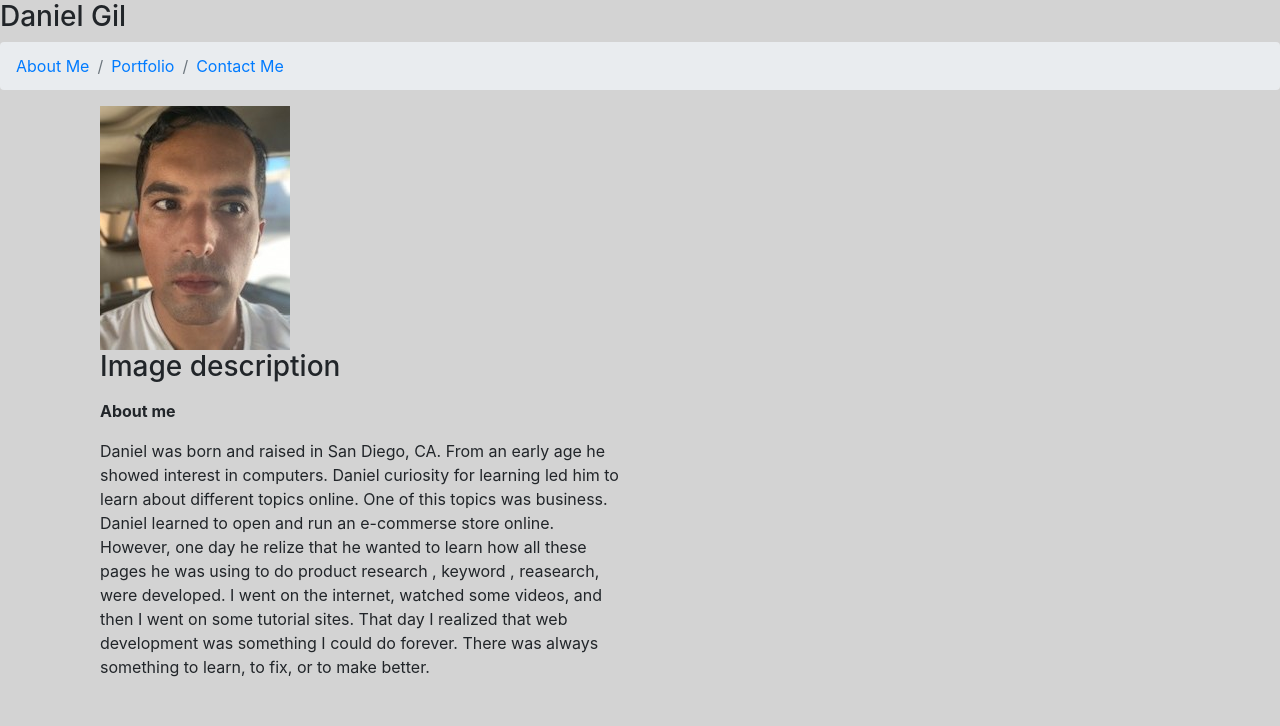
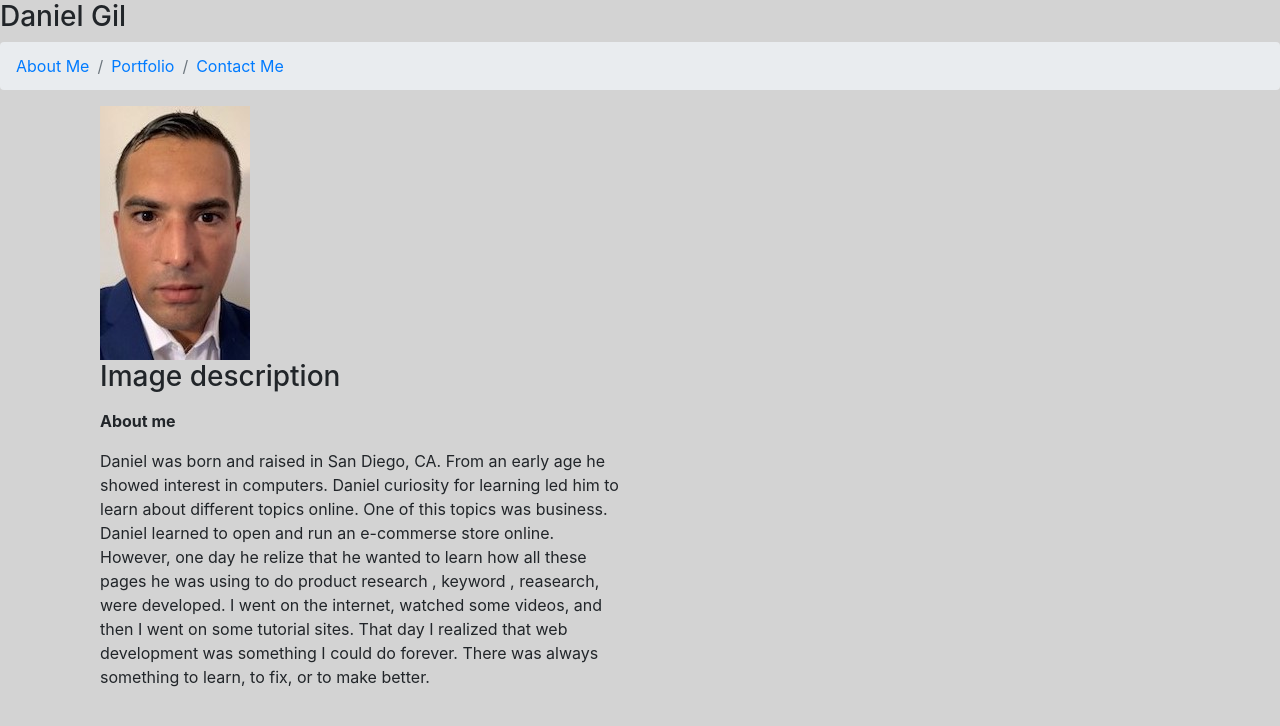
Before and after one commit to makeithappentodayyes/portfolioupdate1, a plain HTML site: page index.html in a window 1280 px wide. Drawn offline with nearby package versions, Linux system fonts and the light colour scheme.

Commit message:
updated portfolio pic

```diff
--- a/index.html
+++ b/index.html
@@ -31,7 +31,7 @@
 
                          <div class="col-xs-12 col-sm-6">
                             <div class="portfolio-item">
-                             <img src="images/me.jpg">
+                             <img src="images/mesuit.jpg">
                              <h3>Image description</h3>
                              </div>
                              <p> <a name="aboutme">
```
Also changed, not shown: images/mesuit.jpg (added).
